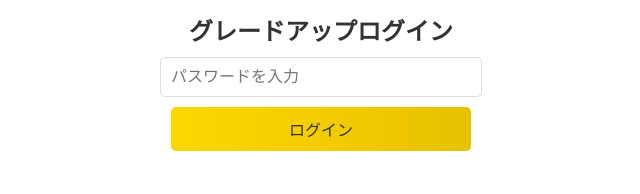
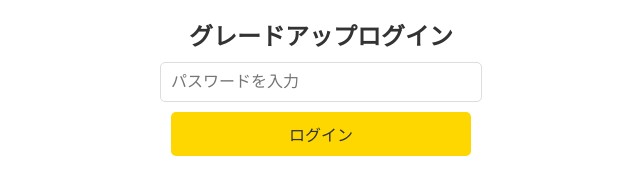
Before and after one commit to hontani-hajime/upgrade, a plain HTML site: page index.html in a window 1280 px wide. Shown: the part 374-568 px from the top of the page, without its empty margins (319-959 px from the left). Drawn offline with Linux system fonts and the light colour scheme.

Commit message:
Update index.html

```diff
--- a/index.html
+++ b/index.html
@@ -33,28 +33,27 @@
       font-size: 24px;
       color: #333;
     }
-    .login-screen input[type="password"],
-    .login-screen button {
-      width: 300px; /* X軸を統一 */
+    .login-screen input[type="password"] {
+      width: 300px;
       padding: 10px;
       font-size: 16px;
-      margin: 0 auto 10px; /* 中央揃え */
+      margin-bottom: 10px;
+      border: 1px solid #ddd;
       border-radius: 5px;
-      display: block; /* 同じボックス扱い */
-    }
-    .login-screen input[type="password"] {
-      border: 1px solid #ddd;
     }
     .login-screen button {
+      width: 300px;
+      padding: 10px;
+      font-size: 16px;
       color: #333;
-      background: #ffd700; /* 初期状態の色 */
+      background-color: #ffd700; /* 金色 */
       border: none;
-      background-size: 200% 100%;
-      background-image: linear-gradient(to right, #ffd700 0%, #e6c200 50%, #ffd700 100%);
-      transition: background-position 0.5s ease;
+      border-radius: 5px;
+      cursor: pointer;
+      transition: background-color 0.5s ease;
     }
-    .login-screen button:active {
-      background-position: 100% 0;
+    .login-screen button:hover {
+      background-color: #e6c200; /* ホバー時の濃い金色 */
     }
     .login-screen .error {
       color: red;
@@ -157,8 +156,8 @@
     loginButton.addEventListener("click", () => {
       const enteredPassword = document.getElementById("password").value;
       if (enteredPassword === correctPassword) {
-        // ボタンの色が左から右へ濃くなる
-        loginButton.classList.add("active");
+        // ボタンの色が濃くなるアニメーション
+        loginButton.style.backgroundColor = "#e6c200";
         setTimeout(() => {
           // ログイン画面をフェードアウトしてメイン画面を表示
           loginScreen.style.display = "none";
```
